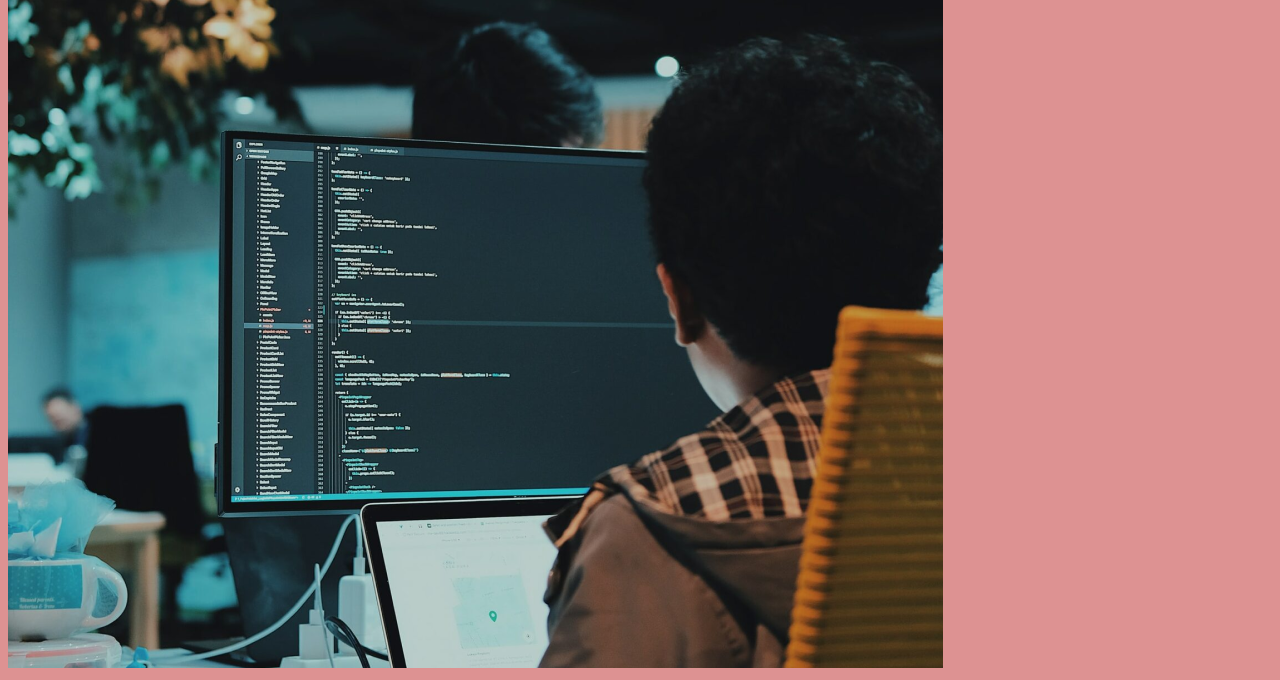
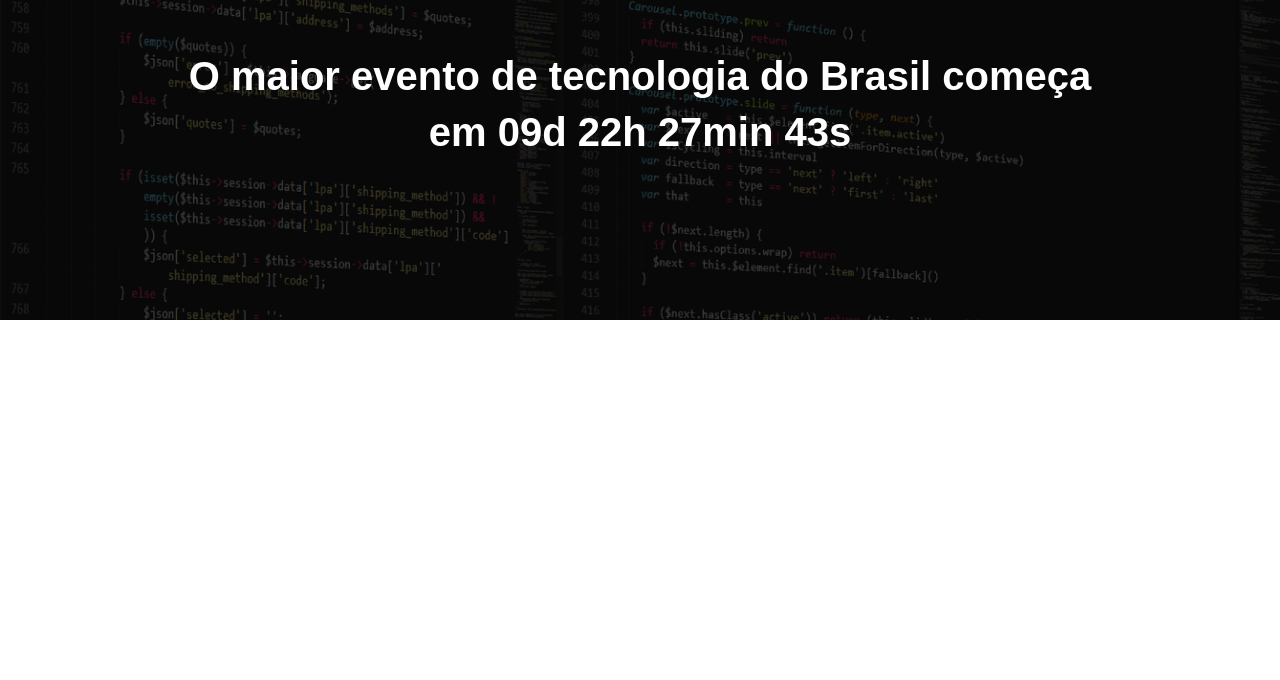
Before and after one commit to Guilu27/m_22_pagina_evento, a website built with Parcel: page src/index.html in a window 1280 px wide. Shown: the part 160-840 px from the top of the page. After the commit the page ends 800 px from the top, so only its background shows below. Built offline with nearby package versions, Linux system fonts and the light colour scheme.

Commit message:
criando o hero

```diff
--- a/src/index.html
+++ b/src/index.html
@@ -1,13 +1,20 @@
 <!DOCTYPE html>
-<html lang="en">
+<html lang="pt-br">
   <head>
     <meta charset="UTF-8" />
     <meta name="viewport" content="width=device-width, initial-scale=1.0" />
-    <title>Document</title>
-    <link rel="stylesheet" href="styles/main.scss">
+    <title>Ebac tech talks</title>
+    <link rel="stylesheet" href="styles/main.scss" />
   </head>
   <body>
-    <h1>ola</h1>
-    <img src="images/data.png" alt="" />
+    <header class="hero">
+      <div class="container">
+        <img class="hero__logo" src="images/ebac_logo.svg" alt="" />
+        <p class="hero__text">
+          O maior evento de tecnologia do Brasil começa em 09d 22h 27min 43s
+        </p>
+      </div>
+    </header>
+    <script src="scripts/main.js"></script>
   </body>
 </html>
--- /dev/null
+++ b/src/styles/_hero.scss
@@ -0,0 +1,53 @@
+.hero {
+  padding-top: 64px;
+  padding-bottom: 96px;
+  background-image: url("../images/fundo.png");
+  background-repeat: no-repeat;
+  background-size: cover;
+  position: relative;
+
+  .container {
+    position: relative;
+  }
+
+  &::before {
+    position: absolute;
+    top: 0;
+    left: 0;
+    width: 100%;
+    height: 100%;
+    background-color: rgba(0, 0, 0);
+    opacity: 0.7;
+
+    content: "";
+  }
+
+  &__text {
+    margin-top: 64px;
+    margin-bottom: 64px;
+
+    font-size: 40px;
+    line-height: 56px;
+    font-weight: 800;
+    text-align: center;
+  }
+
+  &__logo {
+    margin: 0 auto;
+    height: 80px;
+    display: block;
+  }
+
+  @media (max-width: 640px) {
+    padding: 40px 0;
+    &__logo {
+      height: 40px;
+    }
+
+    &__text {
+      font-size: 22px;
+      line-height: 24px;
+      margin: 24px;
+    }
+  }
+}
--- a/src/styles/main.scss
+++ b/src/styles/main.scss
@@ -1,3 +1,23 @@
-body {
-  background-color: rgb(221, 146, 146);
+@use "hero";
+
+* {
+  margin: 0;
+  padding: 0;
+  box-sizing: border-box;
+  font-family: sans-serif;
+  color: white;
 }
+
+.container {
+  max-width: 960px;
+  width: 100%;
+  margin: 0 auto;
+
+  @media (max-width: 640px) {
+    max-width: 80%;
+  }
+
+  @media (max-width: 1024px) {
+    max-width: 90%;
+  }
+}
```
